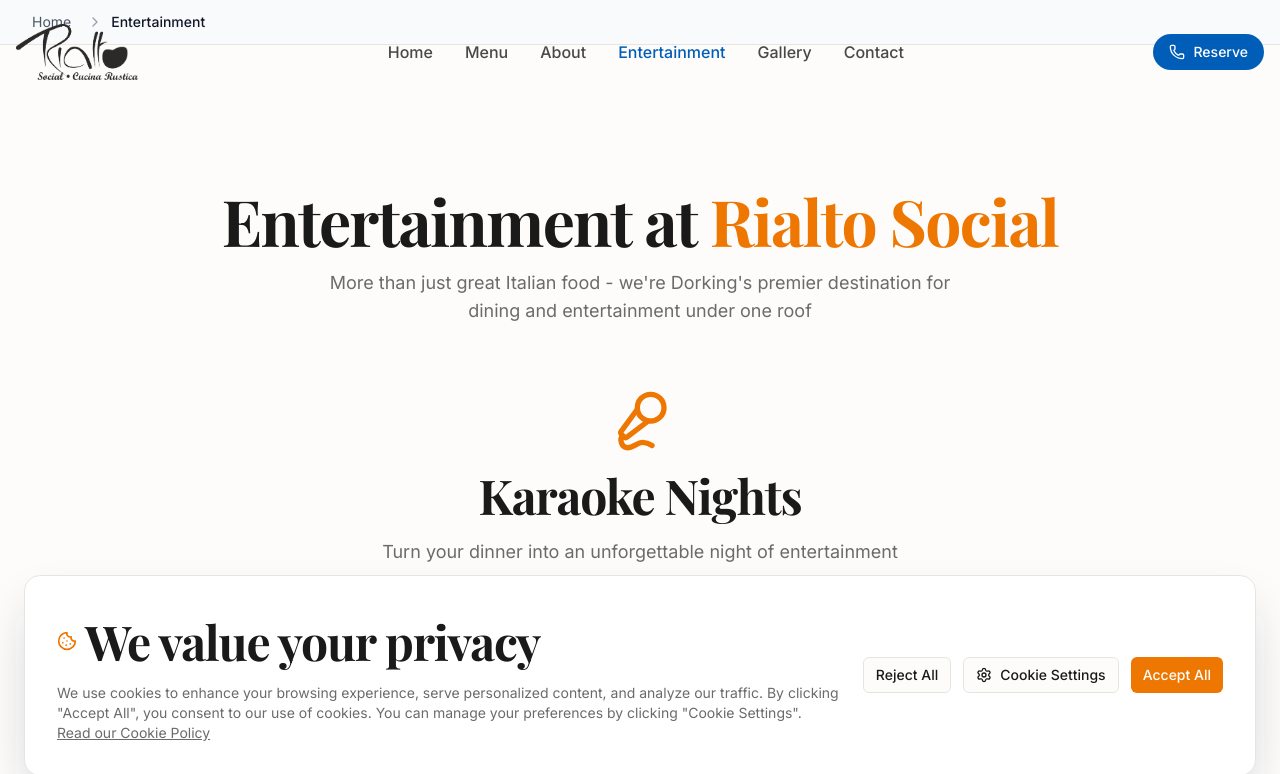
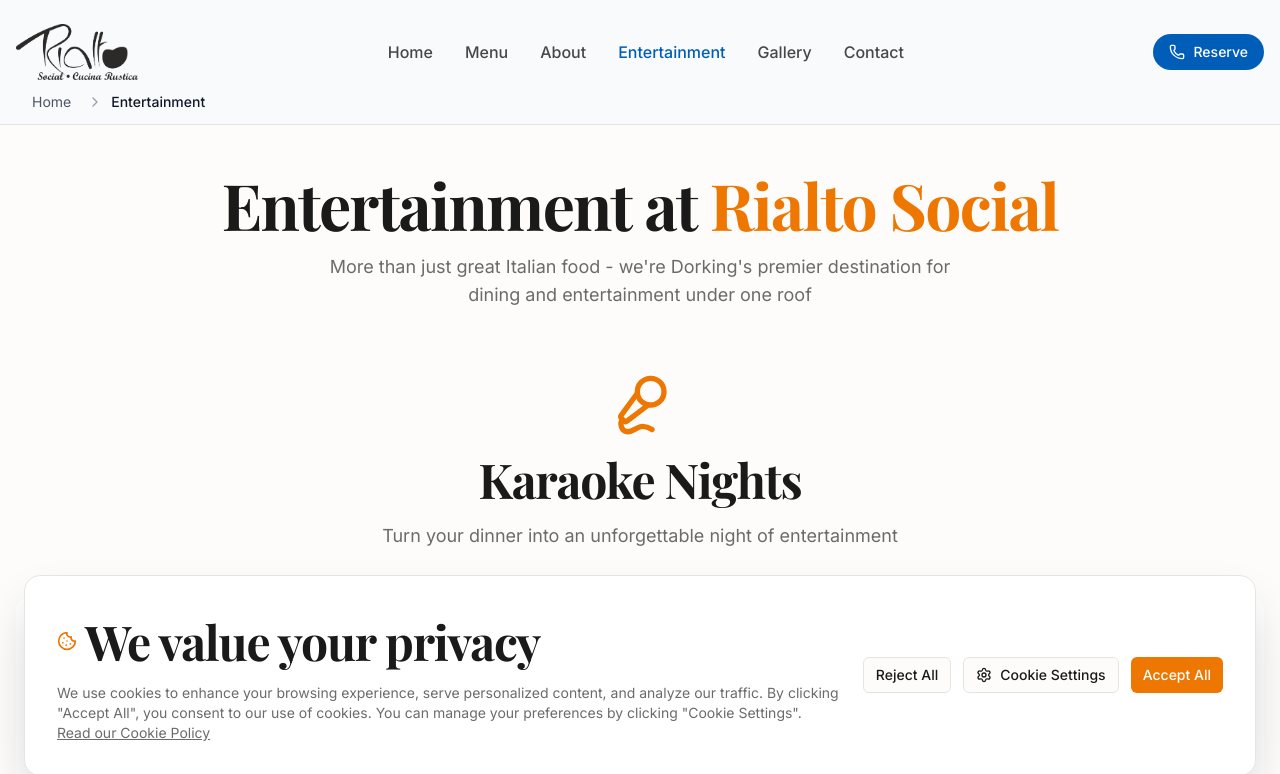
Before and after one commit to technoactive/rialto-social, a Next.js app: page /entertainment in a window 1280 px wide. Shown: the top 774 px of the page. Built offline with nearby package versions, Linux system fonts and the light colour scheme; a web font is replaced by a local one.

Commit message:
Fix header/breadcrumb layout issue
- Add pt-20 to breadcrumb to account for fixed header
- Remove pt-24 from main content on pages with breadcrumbs
- Maintain proper spacing between header and content

```diff
--- a/app/about/page.tsx
+++ b/app/about/page.tsx
@@ -16,7 +16,7 @@
     <>
       <Header />
       <Breadcrumb />
-      <main className="pt-24">
+      <main>
         <AboutPageSection />
       </main>
       <Footer />
--- a/app/contact/page.tsx
+++ b/app/contact/page.tsx
@@ -17,7 +17,7 @@
     <>
       <Header />
       <Breadcrumb />
-      <main className="pt-24">
+      <main>
         <Suspense fallback={<div className="min-h-screen" />}>
           <ContactSection />
         </Suspense>
--- a/app/entertainment/page.tsx
+++ b/app/entertainment/page.tsx
@@ -16,7 +16,7 @@
     <>
       <Header />
       <Breadcrumb />
-      <main className="pt-24">
+      <main>
         <EntertainmentPageSection />
       </main>
       <Footer />
--- a/app/gallery/page.tsx
+++ b/app/gallery/page.tsx
@@ -16,7 +16,7 @@
     <>
       <Header />
       <Breadcrumb />
-      <main className="pt-24">
+      <main>
         <GallerySection />
       </main>
       <Footer />
--- a/app/menu/page.tsx
+++ b/app/menu/page.tsx
@@ -16,7 +16,7 @@
     <>
       <Header />
       <Breadcrumb />
-      <main className="pt-24">
+      <main>
         <MenuSection />
       </main>
       <Footer />
--- a/components/ui/breadcrumb.tsx
+++ b/components/ui/breadcrumb.tsx
@@ -68,7 +68,7 @@
         }}
         strategy="afterInteractive"
       />
-      <nav aria-label="Breadcrumb" className="w-full bg-gray-50 border-b">
+      <nav aria-label="Breadcrumb" className="w-full bg-gray-50 border-b pt-20">
         <div className="max-w-7xl mx-auto px-4 sm:px-6 lg:px-8">
           <ol className="flex items-center space-x-2 py-3 text-sm">
             {breadcrumbs.map((item, index) => (
```
